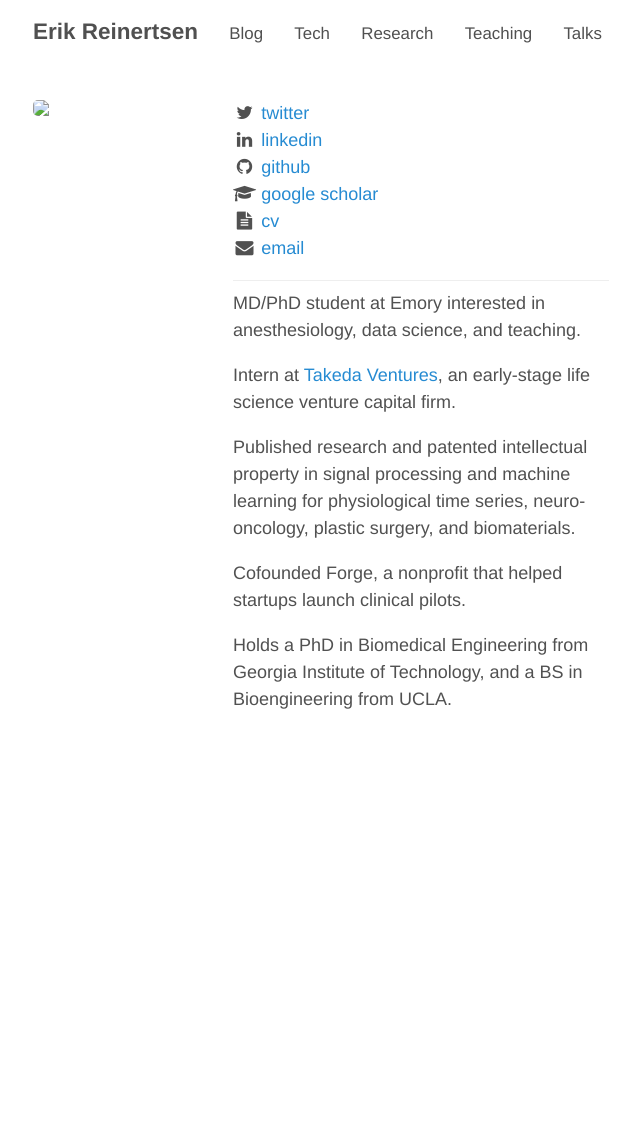
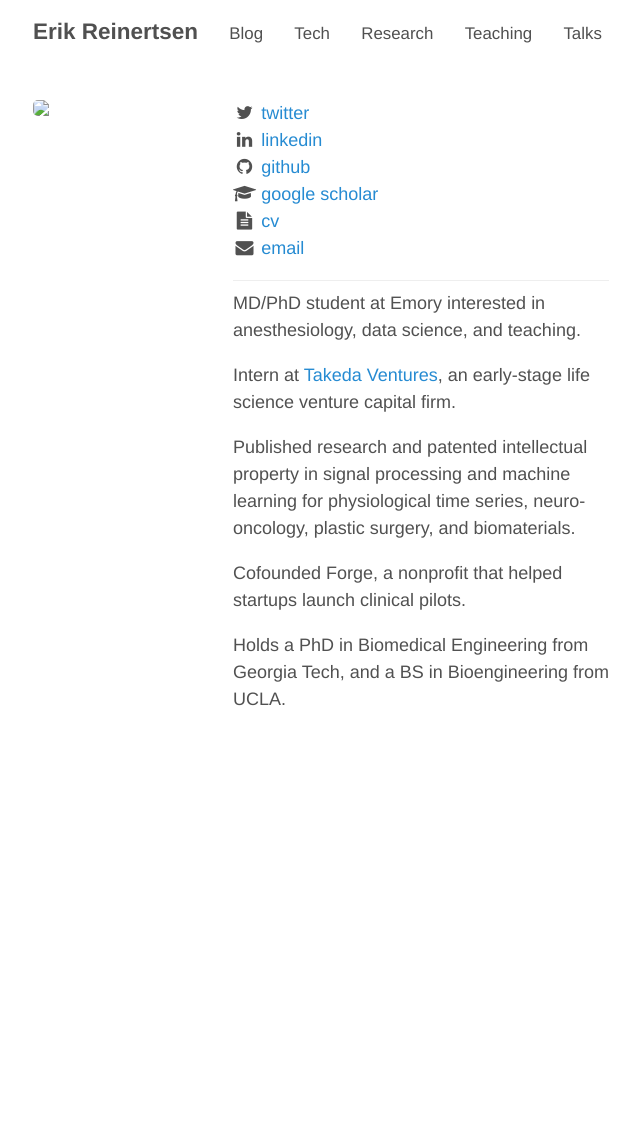
Before and after one commit to erikr/erikr.github.io, a Jekyll site: the page built from index.md, in a window 1280 px wide. Shown: the whole page, without its empty margins (319-959 px from the left). Built offline with Jekyll 4.4.1, drawn with Linux system fonts in a browser that asks for light colours; nearby versions of some CDN libraries.

Commit message:
shortened bio

```diff
--- a/index.md
+++ b/index.md
@@ -33,4 +33,4 @@
 
 Cofounded Forge, a nonprofit that helped startups launch clinical pilots.
 
-Holds a PhD in Biomedical Engineering from Georgia Institute of Technology, and a BS in Bioengineering from UCLA.
+Holds a PhD in Biomedical Engineering from Georgia Tech, and a BS in Bioengineering from UCLA.
```
